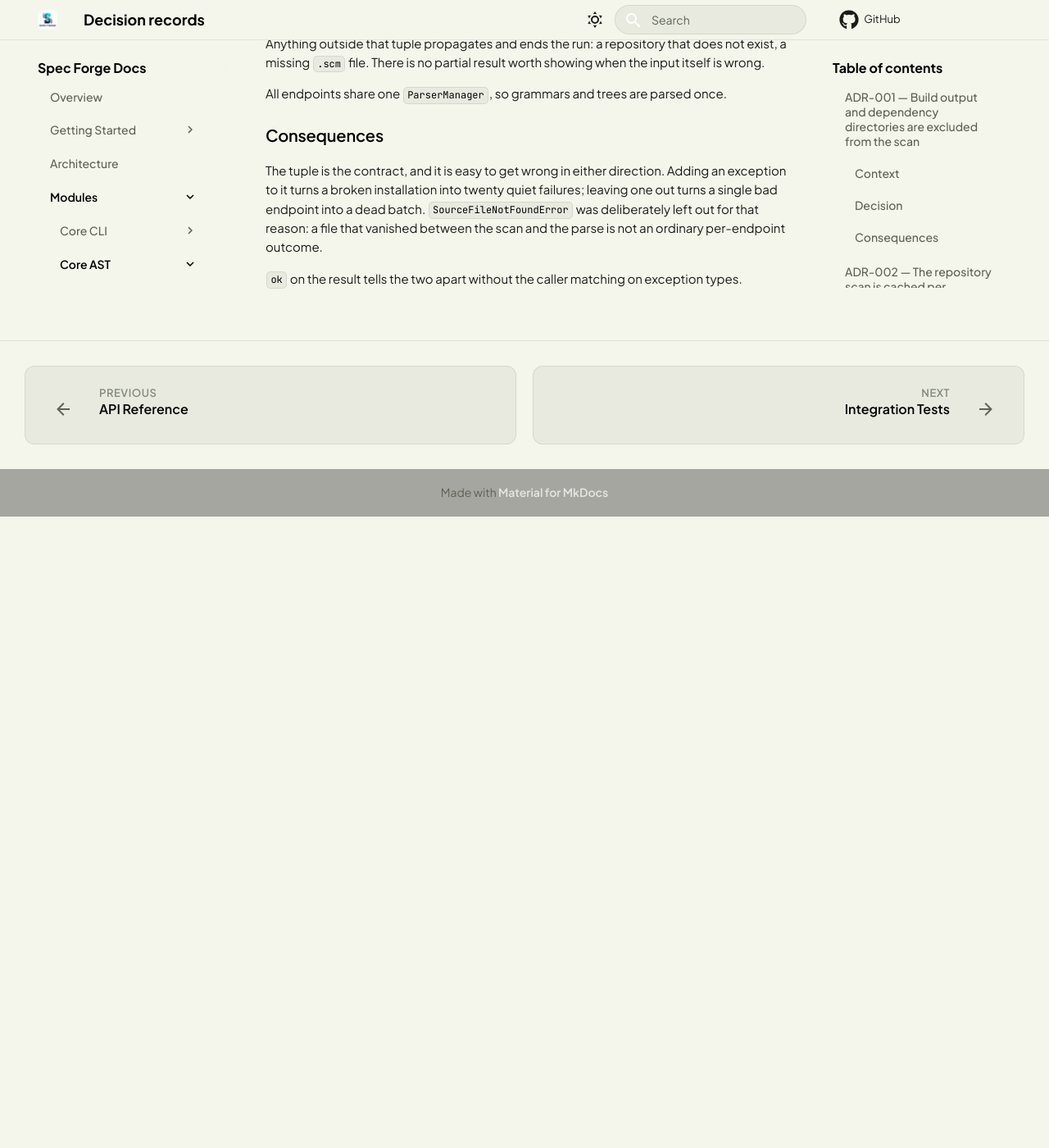
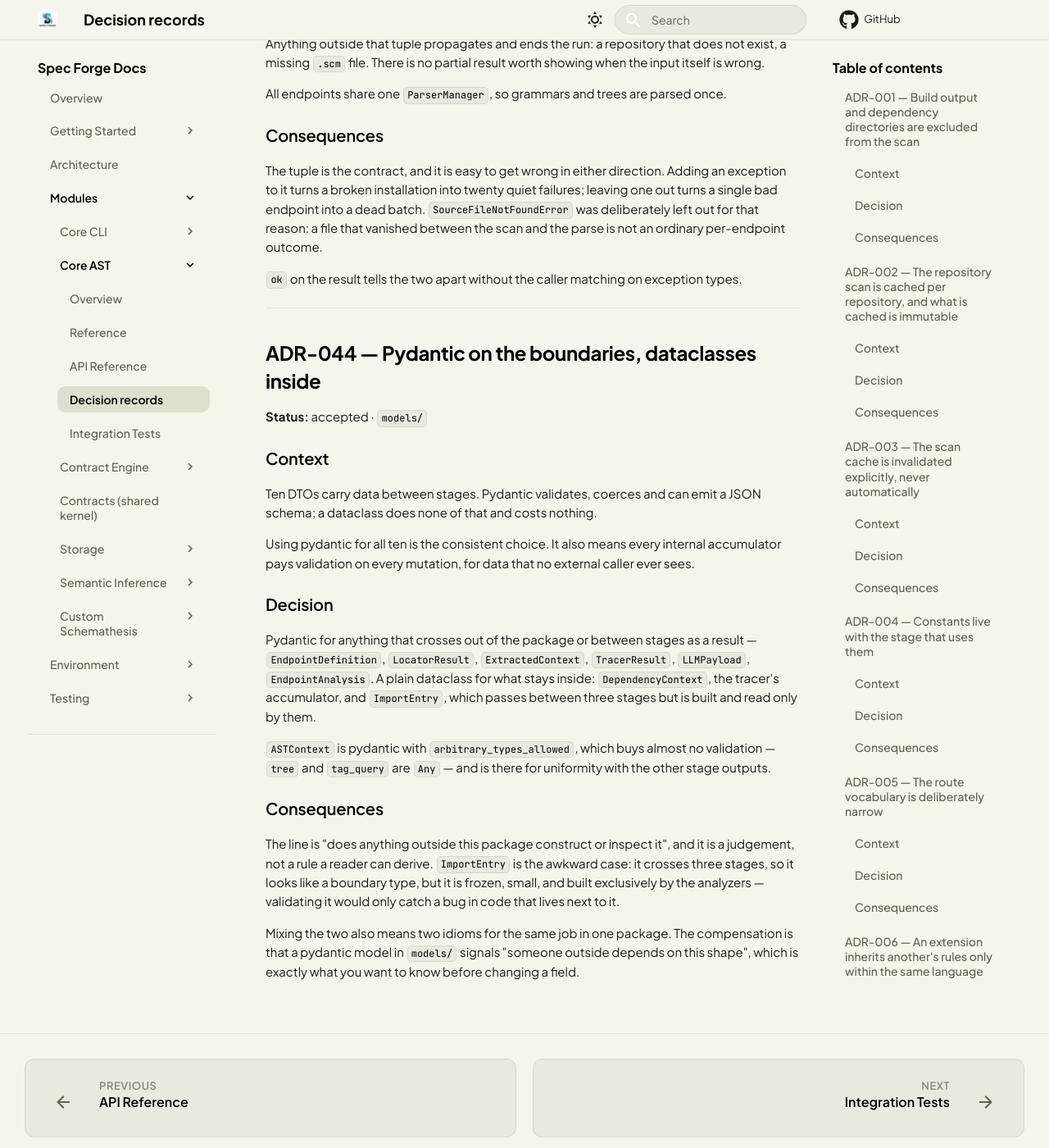
Before and after one commit to Spec-Forge-Testing/specforge-docs, an MkDocs documentation site: the page built from docs/modules/core-ast/adr.md, in a window 1280 px wide and 1400 px high, scrolled down 33983 px. Shown: the whole window at 82% size. Built offline with MkDocs 1.6.1 and Material for MkDocs 9.7.7, drawn with Linux system fonts in a browser that asks for light colours; comment, search, counter and statistics services are not loaded; before the commit the page ends 34613 px from its top, so only the background shows below that.

Commit message:
docs(core-ast): record why some DTOs are dataclasses

```diff
--- a/docs/modules/core-ast/adr.md
+++ b/docs/modules/core-ast/adr.md
@@ -1531,3 +1531,43 @@ vanished between the scan and the parse is not an ordinary per-endpoint outcome.
 
 `ok` on the result tells the two apart without the caller matching on exception
 types.
+
+---
+
+## ADR-044 — Pydantic on the boundaries, dataclasses inside
+
+**Status:** accepted · `models/`
+
+### Context
+
+Ten DTOs carry data between stages. Pydantic validates, coerces and can emit a
+JSON schema; a dataclass does none of that and costs nothing.
+
+Using pydantic for all ten is the consistent choice. It also means every internal
+accumulator pays validation on every mutation, for data that no external caller
+ever sees.
+
+### Decision
+
+Pydantic for anything that crosses out of the package or between stages as a
+result — `EndpointDefinition`, `LocatorResult`, `ExtractedContext`,
+`TracerResult`, `LLMPayload`, `EndpointAnalysis`. A plain dataclass for what
+stays inside: `DependencyContext`, the tracer's accumulator, and `ImportEntry`,
+which passes between three stages but is built and read only by them.
+
+`ASTContext` is pydantic with `arbitrary_types_allowed`, which buys almost no
+validation — `tree` and `tag_query` are `Any` — and is there for uniformity with
+the other stage outputs.
+
+### Consequences
+
+The line is "does anything outside this package construct or inspect it", and it
+is a judgement, not a rule a reader can derive. `ImportEntry` is the awkward
+case: it crosses three stages, so it looks like a boundary type, but it is
+frozen, small, and built exclusively by the analyzers — validating it would only
+catch a bug in code that lives next to it.
+
+Mixing the two also means two idioms for the same job in one package. The
+compensation is that a pydantic model in `models/` signals "someone outside
+depends on this shape", which is exactly what you want to know before changing a
+field.
```
